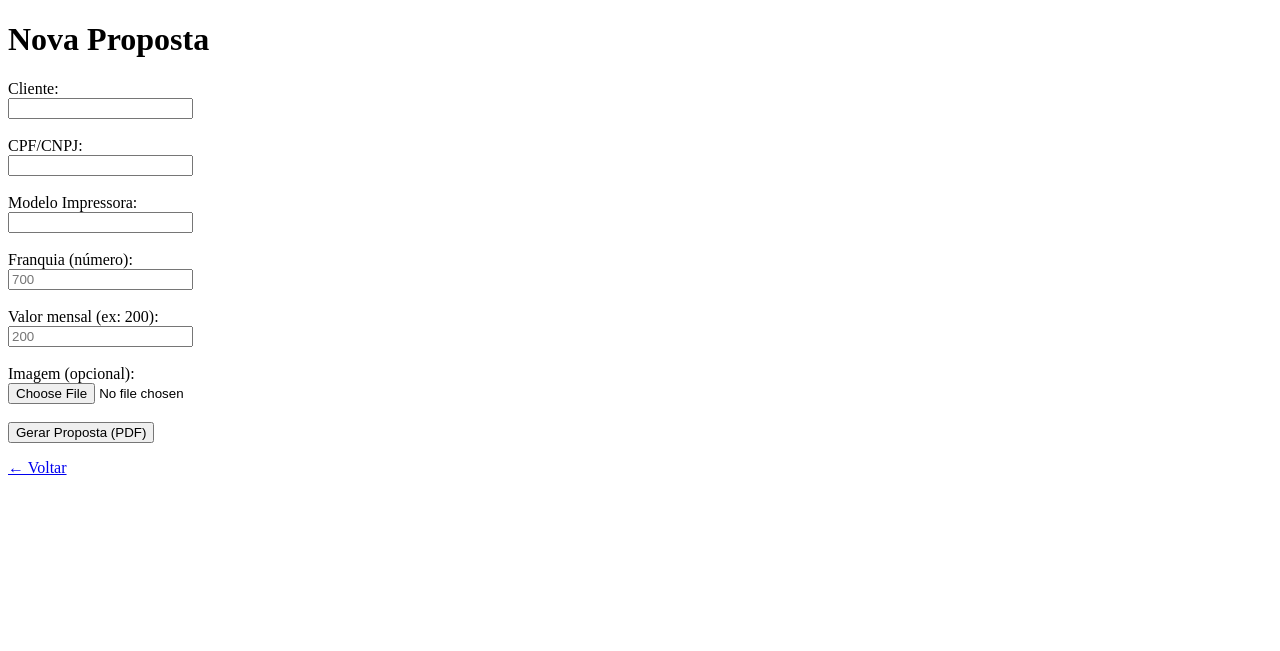
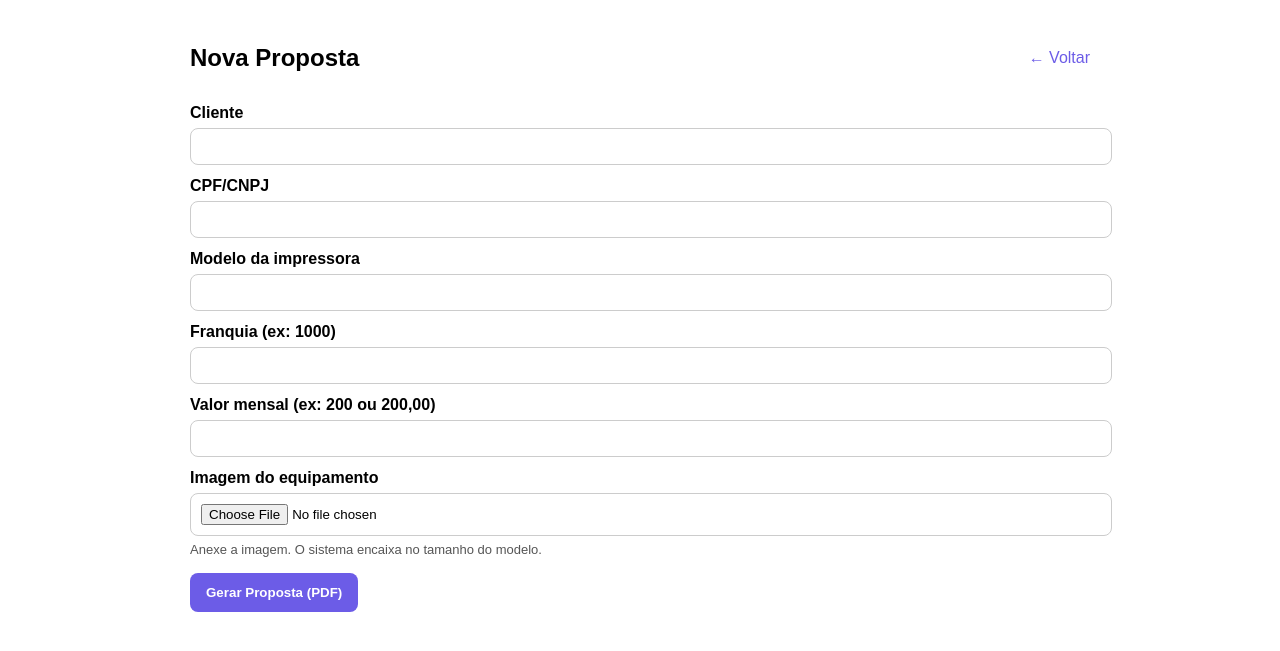
Before and after one commit to isenasoft/proposta-site, a Flask app: page /proposta in a window 1280 px wide. Shown: the top 651 px of the page. Run offline with Flask 3, Linux system fonts and the light colour scheme; some libraries are stand-ins or nearby versions.

Commit message:
Update proposta.html

```diff
--- a/templates/proposta.html
+++ b/templates/proposta.html
@@ -1,40 +1,51 @@
 <!doctype html>
-<html lang="pt-br">
+<html lang="pt-BR">
 <head>
-  <meta charset="utf-8">
+  <meta charset="utf-8" />
+  <meta name="viewport" content="width=device-width, initial-scale=1" />
   <title>Nova Proposta</title>
+  <style>
+    body{font-family:Arial,Helvetica,sans-serif;max-width:900px;margin:24px auto;padding:0 16px}
+    .top{display:flex;justify-content:space-between;align-items:center;gap:12px}
+    a{color:#6c5ce7;text-decoration:none}
+    label{display:block;margin-top:12px;font-weight:600}
+    input{width:100%;padding:10px;border:1px solid #ccc;border-radius:8px;margin-top:6px}
+    button{margin-top:16px;padding:12px 16px;border:0;border-radius:8px;background:#6c5ce7;color:#fff;font-weight:700;cursor:pointer}
+    .error{background:#ffeaea;border:1px solid #ffb3b3;padding:10px;border-radius:8px;margin-top:12px}
+    .hint{font-size:13px;color:#555;margin-top:6px}
+  </style>
 </head>
 <body>
-  <h1>Nova Proposta</h1>
+  <div class="top">
+    <h2>Nova Proposta</h2>
+    <a href="/">← Voltar</a>
+  </div>
 
-  {% with messages = get_flashed_messages() %}
-    {% if messages %}
-      <p style="color:red">{{ messages[0] }}</p>
-    {% endif %}
-  {% endwith %}
+  {% if error %}
+  <div class="error"><b>Erro:</b> {{ error }}</div>
+  {% endif %}
 
-  <form method="POST" enctype="multipart/form-data">
-    <label>Cliente:</label><br>
-    <input type="text" name="cliente" required><br><br>
+  <form method="post" enctype="multipart/form-data">
+    <label>Cliente</label>
+    <input name="cliente" required />
 
-    <label>CPF/CNPJ:</label><br>
-    <input type="text" name="cpf"><br><br>
+    <label>CPF/CNPJ</label>
+    <input name="cpf" required />
 
-    <label>Modelo Impressora:</label><br>
-    <input type="text" name="modelo"><br><br>
+    <label>Modelo da impressora</label>
+    <input name="modelo" required />
 
-    <label>Franquia (número):</label><br>
-    <input type="text" name="franquia" placeholder="700"><br><br>
+    <label>Franquia (ex: 1000)</label>
+    <input name="franquia" inputmode="numeric" required />
 
-    <label>Valor mensal (ex: 200):</label><br>
-    <input type="text" name="valor" placeholder="200"><br><br>
+    <label>Valor mensal (ex: 200 ou 200,00)</label>
+    <input name="valor" inputmode="decimal" required />
 
-    <label>Imagem (opcional):</label><br>
-    <input type="file" name="imagem" accept="image/*"><br><br>
+    <label>Imagem do equipamento</label>
+    <input type="file" name="imagem" accept="image/*" required />
+    <div class="hint">Anexe a imagem. O sistema encaixa no tamanho do modelo.</div>
 
     <button type="submit">Gerar Proposta (PDF)</button>
   </form>
-
-  <p><a href="/">← Voltar</a></p>
 </body>
 </html>
```
